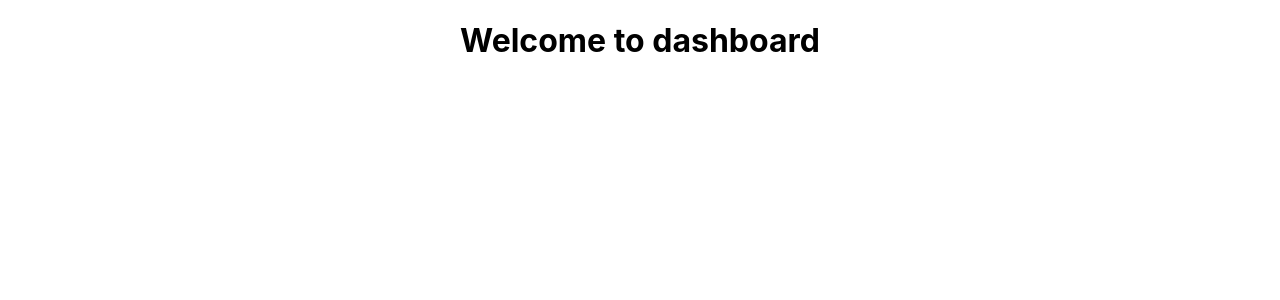
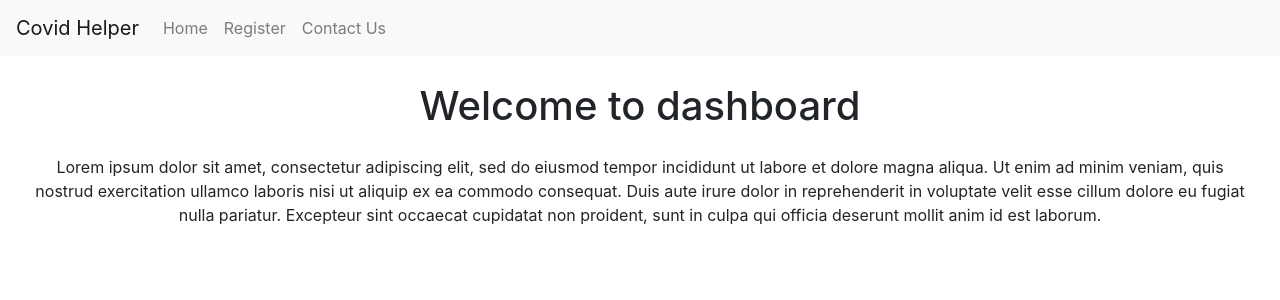
Before and after one commit to aadarsh-11/covidHelper, a React (Create React App) app: page / in a window 1280 px wide. Shown: the top 300 px of the page. Built offline with nearby package versions, Linux system fonts and the light colour scheme.

Commit message:
Added Navbar and home page

```diff
--- a/package.json
+++ b/package.json
@@ -6,7 +6,9 @@
     "@testing-library/jest-dom": "^5.12.0",
     "@testing-library/react": "^11.2.6",
     "@testing-library/user-event": "^12.8.3",
+    "bootstrap": "^4.6.0",
     "react": "^17.0.2",
+    "react-bootstrap": "^1.5.2",
     "react-dom": "^17.0.2",
     "react-scripts": "4.0.3",
     "web-vitals": "^1.1.1"
--- a/src/App.js
+++ b/src/App.js
@@ -1,10 +1,12 @@
 import logo from "./logo.svg";
 import "./App.css";
 import Home from "./Components/Dashboard/Home";
+import Navbar from "./Components/Navbar";
 
 function App() {
   return (
     <div className="App">
+      <Navbar />
       <Home />
     </div>
   );
--- a/src/Components/Dashboard/Home.jsx
+++ b/src/Components/Dashboard/Home.jsx
@@ -1,10 +1,9 @@
 import React, { Component } from "react";
+import "./Home.css";
+import Message from "./Message";
 
-class Home extends Component {
-  state = {};
-  render() {
-    return <h1>Welcome to dashboard</h1>;
-  }
-}
+const Home = () => {
+  return <Message />;
+};
 
 export default Home;
--- /dev/null
+++ b/src/Components/Dashboard/Message.css
@@ -0,0 +1,7 @@
+.messageHeading {
+  margin: 2% 0;
+}
+
+.messageContent {
+  margin: 2%;
+}
--- /dev/null
+++ b/src/Components/Dashboard/Message.jsx
@@ -0,0 +1,21 @@
+import React, { Component } from "react";
+import "./Message.css";
+
+const Message = () => {
+  return (
+    <div>
+      <h1 className="messageHeading">Welcome to dashboard</h1>
+      <p className="messageContent">
+        Lorem ipsum dolor sit amet, consectetur adipiscing elit, sed do eiusmod
+        tempor incididunt ut labore et dolore magna aliqua. Ut enim ad minim
+        veniam, quis nostrud exercitation ullamco laboris nisi ut aliquip ex ea
+        commodo consequat. Duis aute irure dolor in reprehenderit in voluptate
+        velit esse cillum dolore eu fugiat nulla pariatur. Excepteur sint
+        occaecat cupidatat non proident, sunt in culpa qui officia deserunt
+        mollit anim id est laborum.
+      </p>
+    </div>
+  );
+};
+
+export default Message;
--- /dev/null
+++ b/src/Components/Navbar.jsx
@@ -0,0 +1,44 @@
+import React, { Component } from "react";
+import "./Navbar.css";
+
+const Navbar = () => {
+  return (
+    <nav class="navbar navbar-expand-lg navbar-light bg-light">
+      <a class="navbar-brand" href="#">
+        Covid Helper
+      </a>
+      <button
+        class="navbar-toggler"
+        type="button"
+        data-toggle="collapse"
+        data-target="#navbarNavDropdown"
+        aria-controls="navbarNavDropdown"
+        aria-expanded="false"
+        aria-label="Toggle navigation"
+      >
+        <span class="navbar-toggler-icon"></span>
+      </button>
+      <div class="collapse navbar-collapse" id="navbarNavDropdown">
+        <ul class="navbar-nav">
+          <li class="nav-item">
+            <a class="nav-link" href="#">
+              Home
+            </a>
+          </li>
+          <li class="nav-item">
+            <a class="nav-link" href="#">
+              Register
+            </a>
+          </li>
+          <li class="nav-item">
+            <a class="nav-link" href="#">
+              Contact Us
+            </a>
+          </li>
+        </ul>
+      </div>
+    </nav>
+  );
+};
+
+export default Navbar;
```
Also changed, not shown: src/Components/Forms/Form.jsx (+3 -6 lines), src/index.js (+7 -6 lines), src/Components/Dashboard/Home.css (added), src/Components/Navbar.css (added), 1 other file (tests, documents, lock files or other folders).
